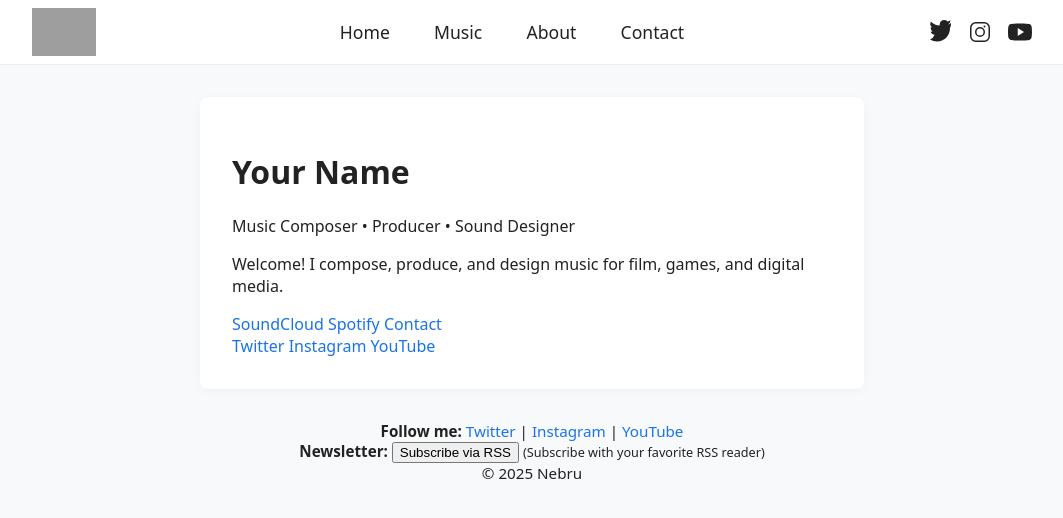
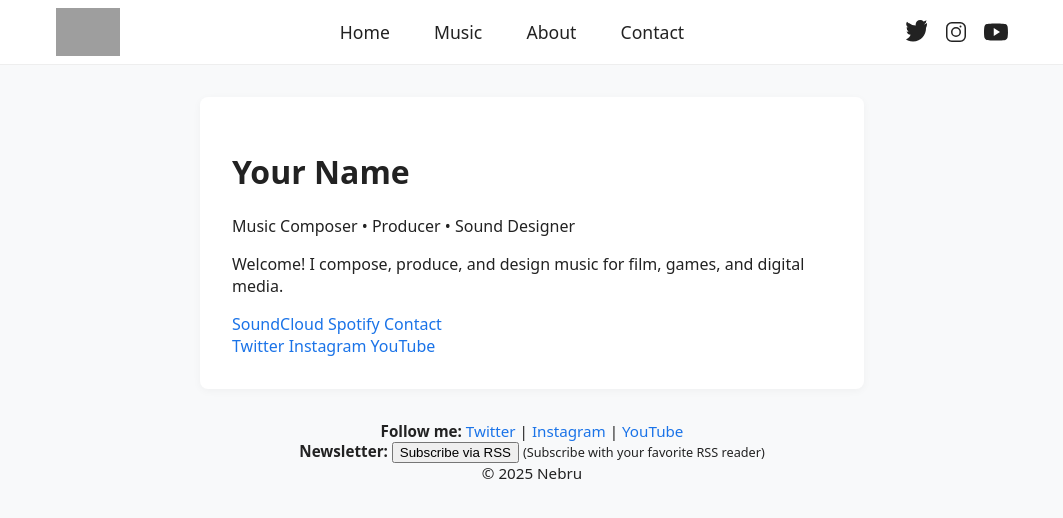
Before and after one commit to 0xnebru/0xnebru.github.io, a Jekyll site: the page built from index.md, in a window 1280 px wide. Shown: the top 518 px of the page, without its empty margins (108-1171 px from the left). Built offline with Jekyll 4.4.1, drawn with Linux system fonts in a browser that asks for light colours; grey boxes are pictures that could not be loaded.

Commit message:
Update style.css

```diff
--- a/assets/style.css
+++ b/assets/style.css
@@ -6,11 +6,14 @@ body {
   color: #222;
 }
 .site-header {
+  width: 100%;
   background: #fff;
   border-bottom: 1px solid #eee;
   position: sticky;
   top: 0;
   z-index: 100;
+  /* Remove max-width/margin if present */
+  /* No centering here */
 }
 .header-container {
   max-width: 1000px;
@@ -19,6 +22,8 @@ body {
   align-items: center;
   justify-content: space-between;
   padding: 0.5rem 1.5rem;
+  width: 100%;
+  box-sizing: border-box;
 }
 .header-logo img {
   display: block;
```
